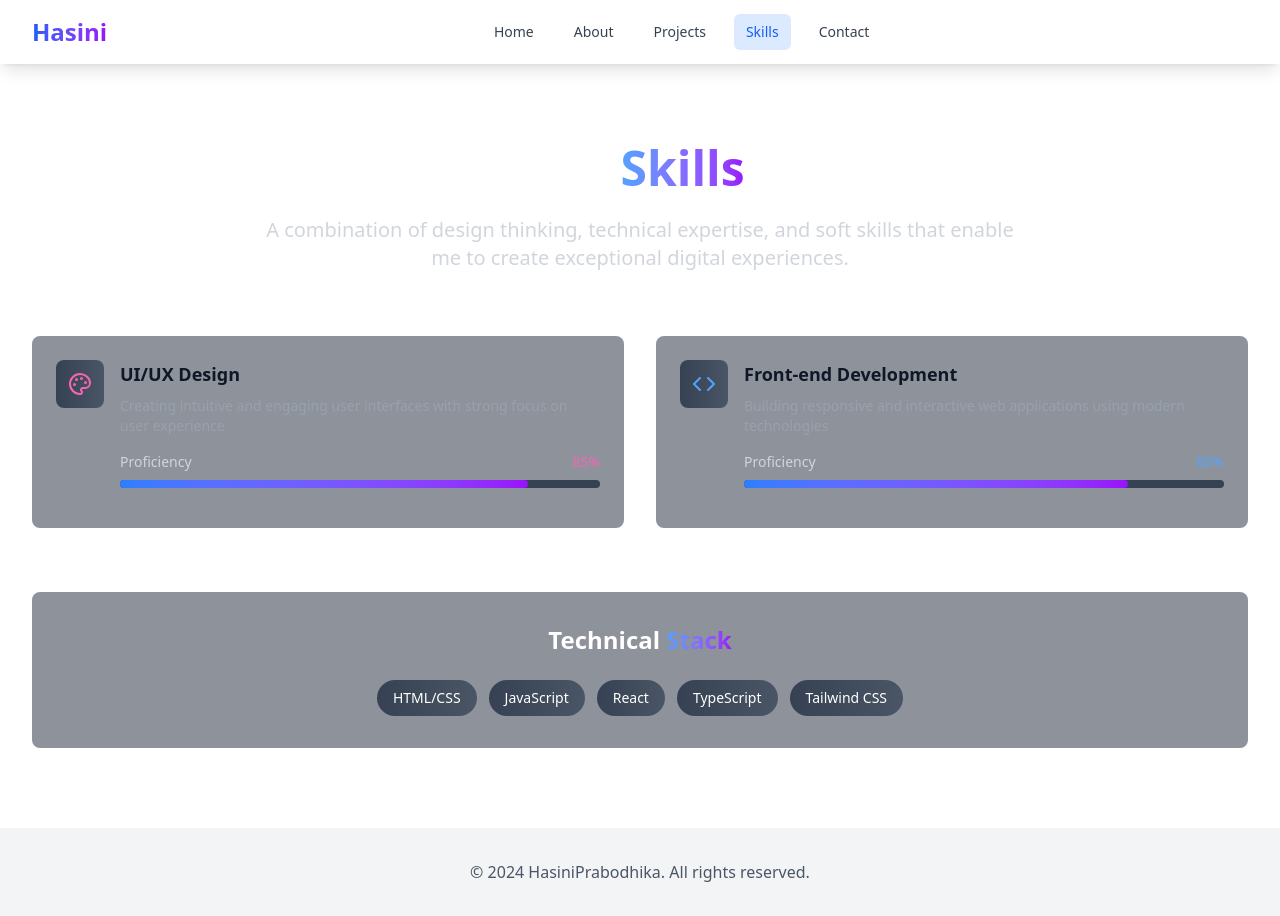
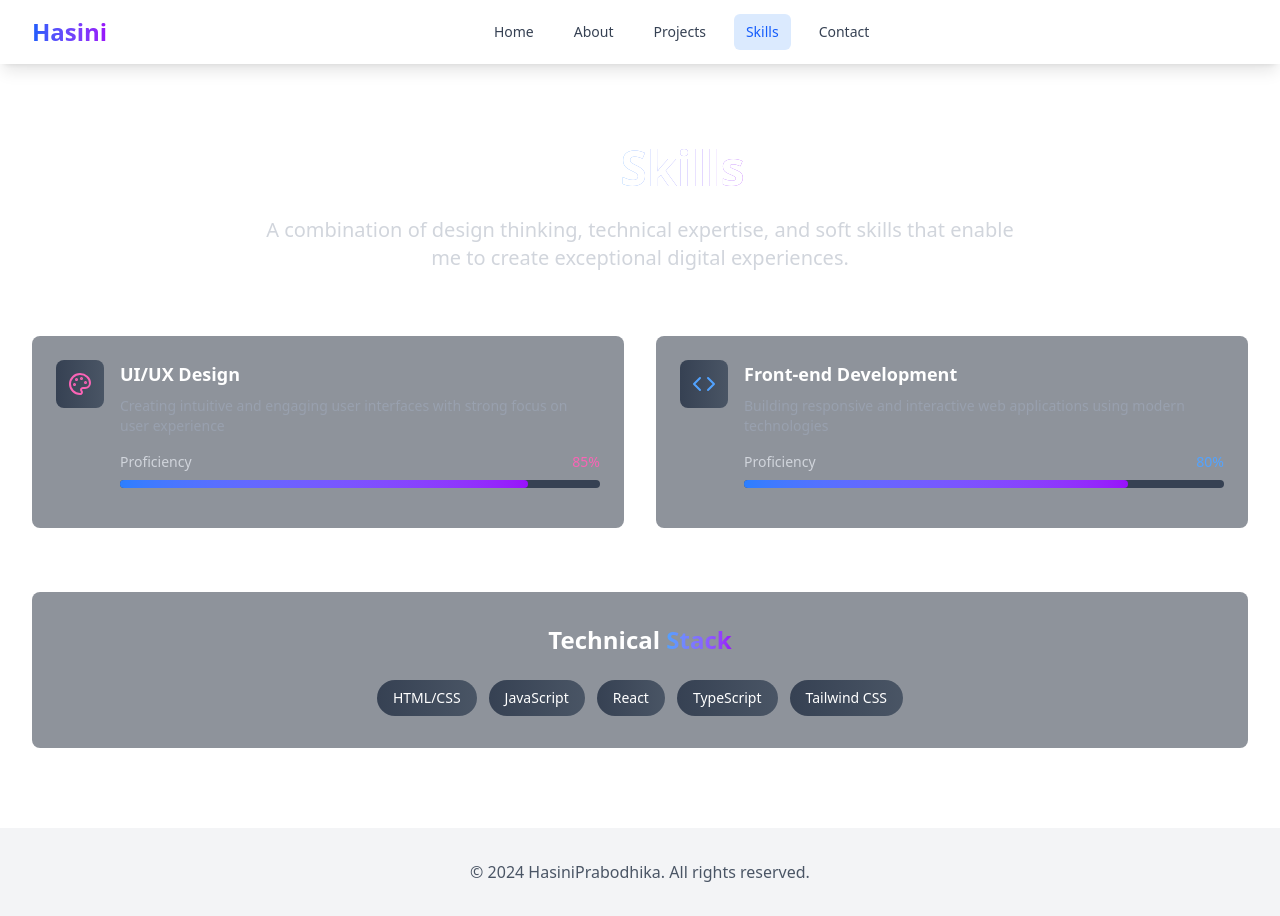
Before and after one commit to ICT-Courses/ict2233-ca-02-HasiniPrabodika, a React (Vite) app in the folder my-portfolio/: page /skills in a window 1280 px wide. Built offline with nearby package versions, Linux system fonts and the light colour scheme.

Commit message:
Change styling properties

```diff
--- a/my-portfolio/src/pages/Skills.jsx
+++ b/my-portfolio/src/pages/Skills.jsx
@@ -29,7 +29,7 @@ const Skills = () => {
       <div className="max-w-7xl mx-auto px-4 sm:px-6 lg:px-8">
         <div className="text-center mb-16">
           <h2 className="text-4xl md:text-5xl font-bold mb-6 text-white">
-            My <span className="bg-gradient-to-r from-blue-400 to-purple-600 bg-clip-text text-transparent">Skills</span>
+            My <span className="bg-gradient-to-r from-blue-400 to-purple-600 bg-clip-text">Skills</span>
           </h2>
           <p className="text-xl text-gray-300 max-w-3xl mx-auto">
             A combination of design thinking, technical expertise, and soft skills that enable me to create exceptional digital experiences.
@@ -45,7 +45,7 @@ const Skills = () => {
                   <skill.icon className={`h-6 w-6 ${skill.color}`} />
                 </div>
                 <div className="flex-1">
-                  <h3 className="text-lg font-semibold mb-2 text-Pink">{skill.name}</h3>
+                  <h3 className="text-lg font-semibold mb-2 text-white">{skill.name}</h3>
                   <p className="text-sm text-gray-400 mb-4">
                     {skill.description}
                   </p>
```
